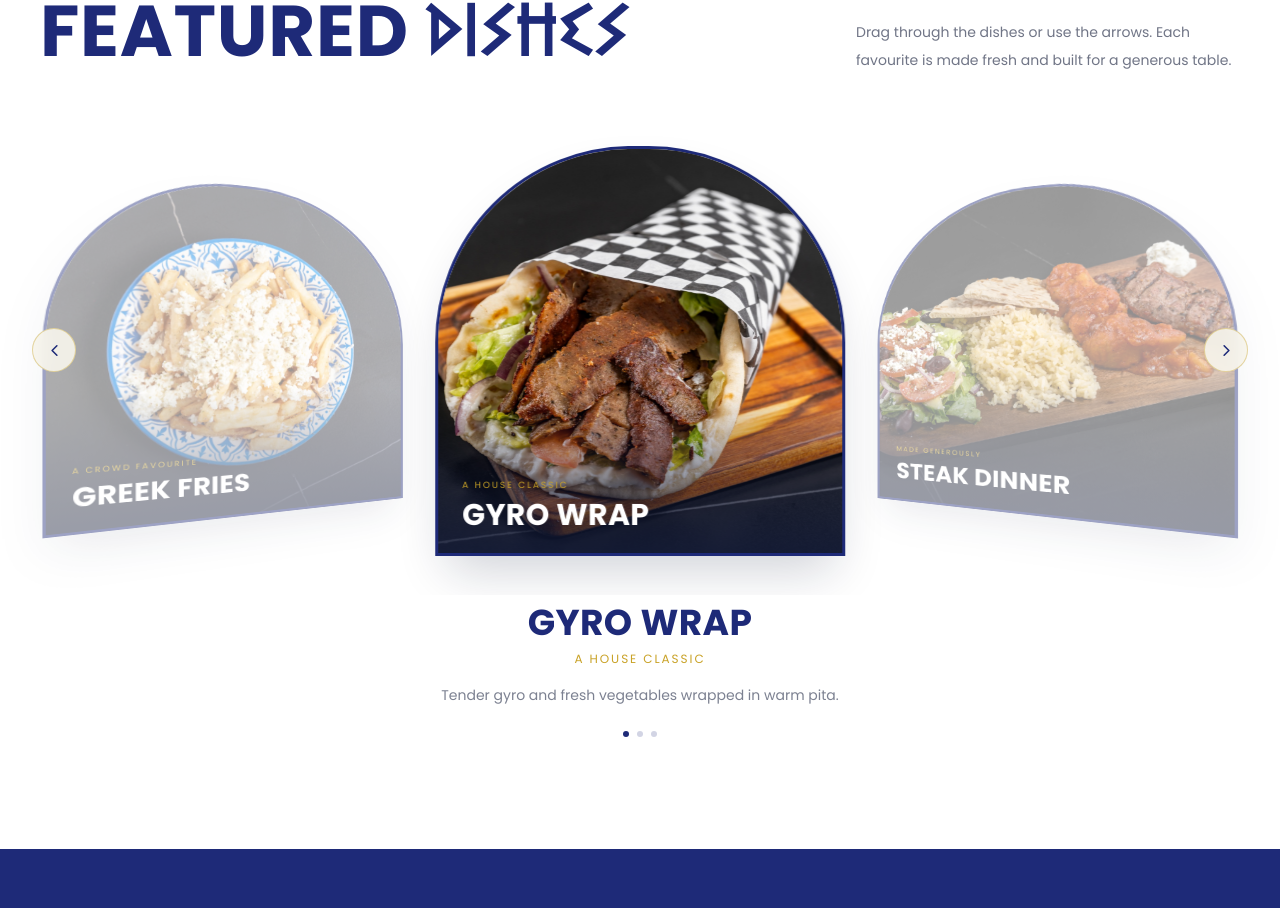
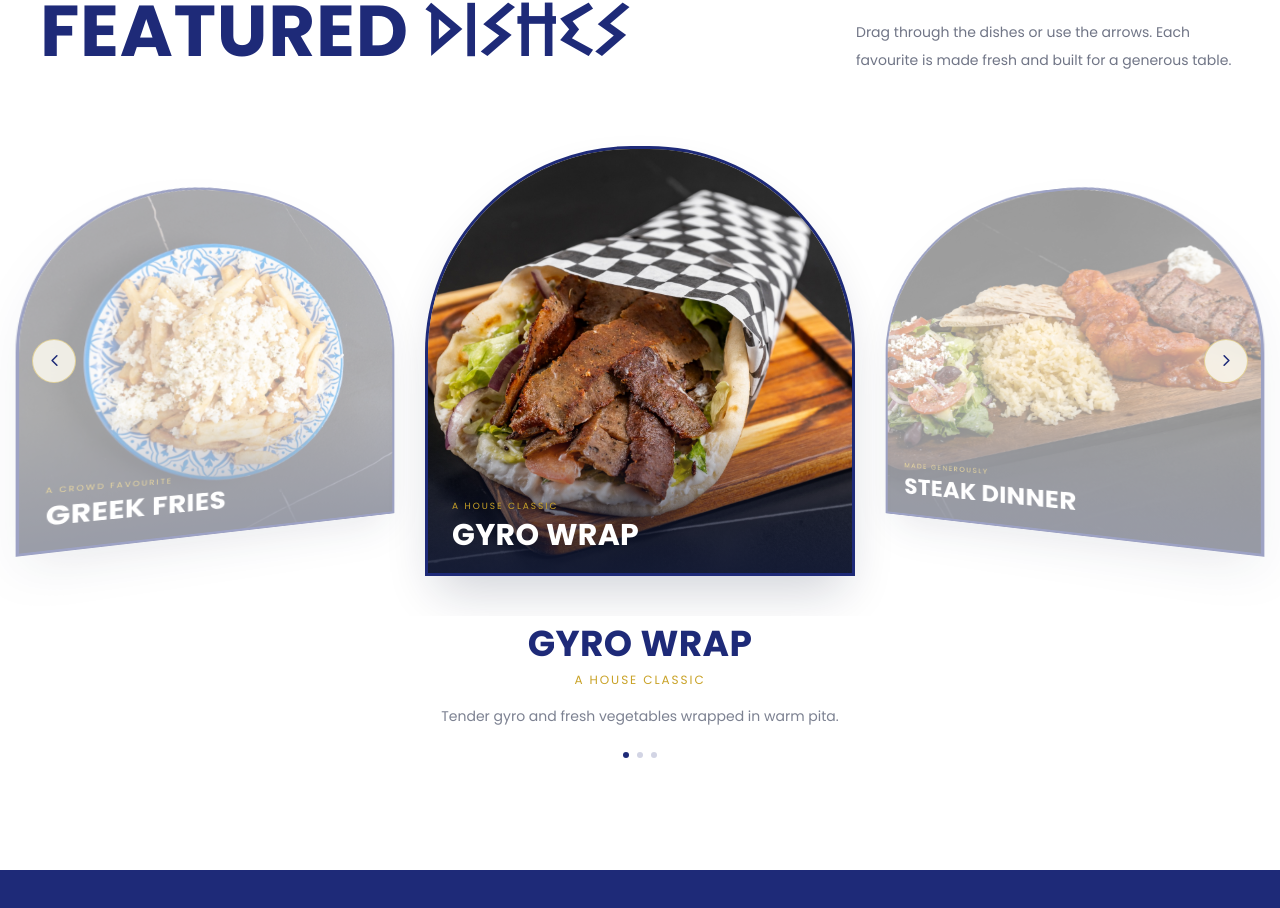
Before and after one commit to ShishirMojumder/greek-mansion, a Next.js app: page / in a window 1280 px wide. Shown: the part 955-1863 px from the top of the page. Built offline with nearby package versions, Linux system fonts and the light colour scheme; no server answers; the database is empty.

Commit message:
Refactor code structure for improved readability and maintainability

```diff
--- a/components/ui/coverflow-carousel.tsx
+++ b/components/ui/coverflow-carousel.tsx
@@ -21,7 +21,7 @@ export function CoverflowCarousel({slides,label="Greek Mansion featured dishes"}
  const active=slides[selected];
  return <div className="w-full" role="region" aria-roledescription="carousel" aria-label={label}>
   <div className="relative"><div ref={frameRef} tabIndex={0} onPointerDown={down} onPointerMove={move} onPointerUp={up} onPointerCancel={up} onKeyDown={e=>{if(e.key==="ArrowLeft"){e.preventDefault();nudge(-1)}if(e.key==="ArrowRight"){e.preventDefault();nudge(1)}}} className="cursor-grab overflow-hidden py-10 outline-none focus-visible:ring-2 focus-visible:ring-gold active:cursor-grabbing" style={{perspective:"clamp(520px,66vw,950px)",touchAction:"pan-y"}}>
-   <div className="relative h-[clamp(220px,32vw,430px)] select-none [transform-style:preserve-3d]">{slides.map((slide,index)=><div key={`${slide.title}-${index}`} ref={node=>{cardRefs.current[index]=node}} role="group" aria-roledescription="slide" aria-label={`${index+1} of ${count}`} className="absolute left-1/2 top-0 aspect-square w-[clamp(220px,32vw,430px)] overflow-hidden rounded-t-[48%] border-[3px] border-navy bg-marble shadow-2xl shadow-ink/20 will-change-transform"><img src={slide.src} alt={slide.alt} draggable={false} className="h-full w-full select-none object-cover"/><div className="absolute inset-x-0 bottom-0 bg-gradient-to-t from-ink/85 to-transparent px-6 pb-5 pt-20 text-white"><p className="font-label text-[9px] uppercase tracking-[.22em] text-gold">{slide.subtitle}</p><p className="mt-1 font-serif text-3xl uppercase">{slide.title}</p></div></div>)}</div>
+   <div className="relative h-[clamp(290px,76vw,430px)] select-none [transform-style:preserve-3d]">{slides.map((slide,index)=><div key={`${slide.title}-${index}`} ref={node=>{cardRefs.current[index]=node}} role="group" aria-roledescription="slide" aria-label={`${index+1} of ${count}`} className="absolute left-1/2 top-0 aspect-square w-[clamp(290px,76vw,430px)] overflow-hidden rounded-t-[48%] border-[3px] border-navy bg-marble shadow-2xl shadow-ink/20 will-change-transform"><img src={slide.src} alt={slide.alt} draggable={false} className="h-full w-full select-none object-cover"/><div className="absolute inset-x-0 bottom-0 bg-gradient-to-t from-ink/85 to-transparent px-6 pb-5 pt-20 text-white"><p className="font-label text-[9px] uppercase tracking-[.22em] text-gold">{slide.subtitle}</p><p className="mt-1 font-serif text-3xl uppercase">{slide.title}</p></div></div>)}</div>
   </div><button type="button" aria-label="Previous featured dish" onClick={()=>nudge(-1)} className="absolute left-2 top-1/2 z-[200] grid h-11 w-11 -translate-y-1/2 place-items-center rounded-full border border-gold/40 bg-marble/90 text-navy backdrop-blur transition hover:bg-navy hover:text-white md:left-8"><ChevronLeft size={19}/></button><button type="button" aria-label="Next featured dish" onClick={()=>nudge(1)} className="absolute right-2 top-1/2 z-[200] grid h-11 w-11 -translate-y-1/2 place-items-center rounded-full border border-gold/40 bg-marble/90 text-navy backdrop-blur transition hover:bg-navy hover:text-white md:right-8"><ChevronRight size={19}/></button></div>
   <div key={selected} className="mx-auto mt-2 max-w-md animate-[fadeIn_.45s_ease] text-center"><p className="font-serif text-4xl uppercase text-navy">{active.title}</p><p className="mt-2 text-xs uppercase tracking-[.16em] text-gold">{active.subtitle}</p>{active.meta&&<p className="mt-4 text-sm leading-6 text-ink/55">{active.meta}</p>}</div>
   <div className="mt-6 flex justify-center gap-2">{slides.map((slide,index)=><button key={slide.title} onClick={()=>{const target=index+Math.round((targetRef.current-index)/count)*count;settle(target)}} aria-label={`Show ${slide.title}`} aria-current={index===selected} className={`h-1.5 rounded-full transition-all ${index===selected?"w-1.5 bg-navy":"w-1.5 bg-navy/20"}`}/>)}</div>
```
Also changed, not shown: 1 other file (tests, documents, lock files or other folders).
